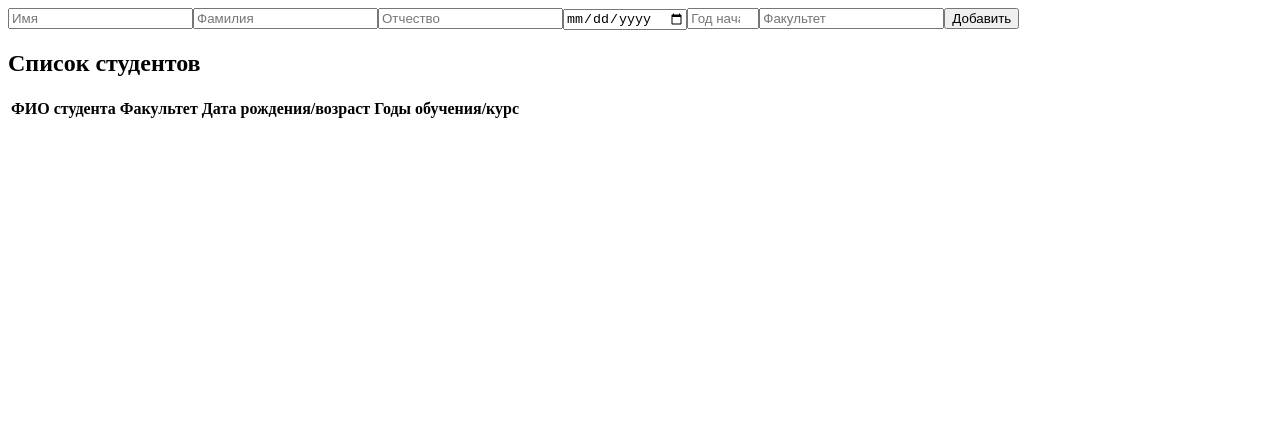
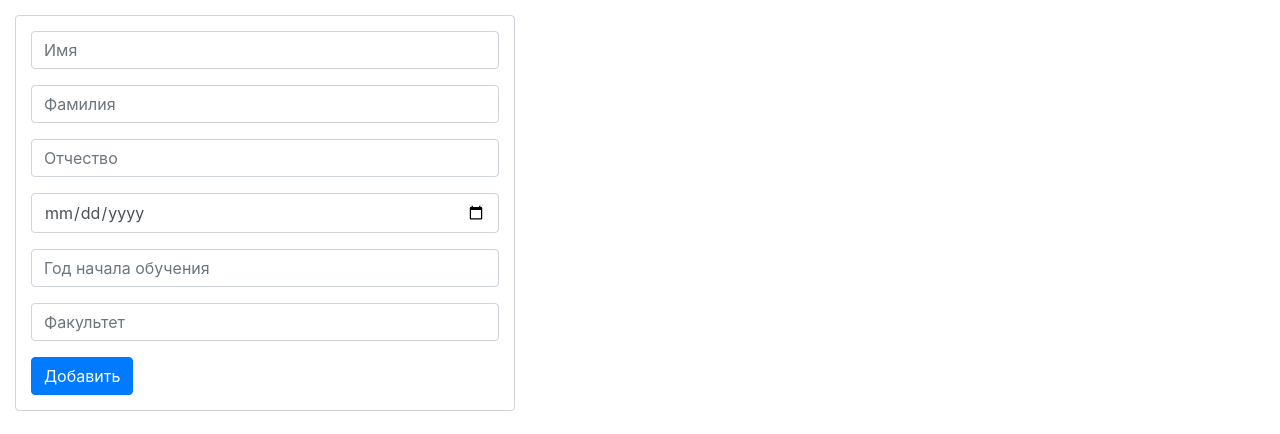
Before and after one commit to KatyaFront/---, a plain HTML site: page index.html in a window 1280 px wide. Shown: the top 434 px of the page. Drawn offline with nearby package versions, Linux system fonts and the light colour scheme.

Commit message:
form-table-bootstrap

```diff
--- a/index.html
+++ b/index.html
@@ -2,11 +2,16 @@
 <html lang="en">
 <head>
     <meta charset="UTF-8">
-    <meta name="viewport" content="width=device-width, initial-scale=1.0">
+    <meta name="viewport" content="width=device-width, initial-scale=1, shrink-to-fit=no">
     <title>Students table</title>
+    <link rel="stylesheet" href="https://maxcdn.bootstrapcdn.com/bootstrap/4.0.0/css/bootstrap.min.css" integrity="sha384-Gn5384xqQ1aoWXA+058RXPxPg6fy4IWvTNh0E263XmFcJlSAwiGgFAW/dAiS6JXm" crossorigin="anonymous">
+    <link rel="stylesheet" href="style.css">
     <script defer src="main.js"></script>
 </head>
 <body>
 
+    <script src="https://code.jquery.com/jquery-3.2.1.slim.min.js" integrity="sha384-KJ3o2DKtIkvYIK3UENzmM7KCkRr/rE9/Qpg6aAZGJwFDMVNA/GpGFF93hXpG5KkN" crossorigin="anonymous"></script>
+    <script src="https://cdnjs.cloudflare.com/ajax/libs/popper.js/1.12.9/umd/popper.min.js" integrity="sha384-ApNbgh9B+Y1QKtv3Rn7W3mgPxhU9K/ScQsAP7hUibX39j7fakFPskvXusvfa0b4Q" crossorigin="anonymous"></script>
+    <script src="https://maxcdn.bootstrapcdn.com/bootstrap/4.0.0/js/bootstrap.min.js" integrity="sha384-JZR6Spejh4U02d8jOt6vLEHfe/JQGiRRSQQxSfFWpi1MquVdAyjUar5+76PVCmYl" crossorigin="anonymous"></script>
 </body>
 </html>
--- a/main.js
+++ b/main.js
@@ -8,10 +8,16 @@
     let currentYear = currentDate.getFullYear();
     let currentMonth = (currentDate.getMonth() + 1).toString().padStart(2, '0'); // +1, так как месяцы начинаются с 0
     let currentDay = currentDate.getDate().toString().padStart(2, '0');
-    let formattedCurrentDate = `${currentDay}.${currentMonth}.${currentYear}`;
+    let formattedCurrentDate = `${currentYear}-${currentMonth}-${currentDay}`;
 
     // Создаём форму для добавления нового студента
     let formAddStudent = document.createElement('form');
+    let blockName = document.createElement('div');
+    let blockSurname = document.createElement('div');
+    let blockMiddleName = document.createElement('div');
+    let blockDateBirth = document.createElement('div');
+    let blockYearStartEducation = document.createElement('div');
+    let blockFaculty = document.createElement('div');
     let inputName = document.createElement('input');
     let inputSurname = document.createElement('input');
     let inputMiddleName = document.createElement('input');
@@ -20,6 +26,20 @@
     let inputFaculty = document.createElement('input');
     let btnAddStudent = document.createElement('button');
 
+    formAddStudent.classList.add('form');
+    blockName.classList.add('form-group');
+    blockSurname.classList.add('form-group');
+    blockMiddleName.classList.add('form-group');
+    blockDateBirth.classList.add('form-group');
+    blockYearStartEducation.classList.add('form-group');
+    blockFaculty.classList.add('form-group');
+    inputName.classList.add('form-control');
+    inputSurname.classList.add('form-control');
+    inputMiddleName.classList.add('form-control');
+    inputDateBirth.classList.add('form-control');
+    inputYearStartEducation.classList.add('form-control');
+    inputFaculty.classList.add('form-control');
+    btnAddStudent.classList.add('btn', 'btn-primary');
     inputName.placeholder = 'Имя';
     inputSurname.placeholder = 'Фамилия';
     inputMiddleName.placeholder = 'Отчество';
@@ -32,14 +52,22 @@
     inputYearStartEducation.min = '2000';
     inputYearStartEducation.max = currentYear;
     inputFaculty.placeholder = 'Факультет';
+    btnAddStudent.type = 'submit';
     btnAddStudent.textContent = 'Добавить';
 
-    formAddStudent.append(inputName, inputSurname, inputMiddleName, inputDateBirth, inputYearStartEducation, inputFaculty, btnAddStudent);
+    blockName.append(inputName);
+    blockSurname.append(inputSurname);
+    blockMiddleName.append(inputMiddleName);
+    blockDateBirth.append(inputDateBirth);
+    blockYearStartEducation.append(inputYearStartEducation);
+    blockFaculty.append(inputFaculty);
+    formAddStudent.append(blockName, blockSurname, blockMiddleName, blockDateBirth, blockYearStartEducation, blockFaculty, btnAddStudent);
     document.body.append(formAddStudent);
 
     // Создаём таблицу студентов
     let titleTable = document.createElement('h2');
     titleTable.textContent = 'Список студентов';
+    titleTable.classList.add('text-muted');
 
     let tableStudents = document.createElement('table');
     let thead = document.createElement('thead');
@@ -49,6 +77,8 @@
     let thDateBirthAge = document.createElement('th');
     let thYearEducationCourse = document.createElement('th');
     let tbody = document.createElement('tbody');
+
+    tableStudents.classList.add('table', 'table-bordered');
 
     thFullName.textContent = 'ФИО студента';
     thFaculty.textContent = 'Факультет';
@@ -62,6 +92,7 @@
 
     // Создаём функцию, которая возвращает строку с новым студентом
     function getNewStudentItem(studentsArray, index) {
+        // создаём ячейки
         let trNewStudent = document.createElement('tr');
         let tdFullName = document.createElement('td');
         let tdFaculty = document.createElement('td');
@@ -69,22 +100,32 @@
         let tdYearEducationCourse = document.createElement('td');
 
         // Вычисляем возраст студента
-        // let now = new Date(); //Текущя дата
-        // let today = new Date(now.getFullYear(), now.getMonth(), now.getDate()); //Текущя дата без времени
-        // let dob = studentsArray[index].dateBirth; //Дата рождения
-        // let dobnow = new Date(currentYear, dob.getMonth(), dob.getDate()); //ДР в текущем году
-        // let ageStudent = currentYear - dob.getFullYear(); //Возраст
-        // //Если ДР в этом году ещё предстоит, то вычитаем из ageStudent один год
-        // if (formattedCurrentDate < dobnow) {
-        //     ageStudent = ageStudent - 1;
-        // };
+        let now = new Date(); //Текущя дата
+        let today = new Date(now.getFullYear(), now.getMonth(), now.getDate()); //Текущя дата без времени
+        let dob = new Date(studentsArray[index].dateBirth); //Дата рождения
+        let dobnow = new Date(today.getFullYear(), dob.getMonth(), dob.getDate()); //ДР в текущем году
+        let ageStudent = today.getFullYear() - dob.getFullYear(); //Возраст = текущий год - год рождения
+        //Если ДР в этом году ещё предстоит, то вычитаем из age один год
+        if (today < dobnow) {
+            ageStudent = ageStudent - 1;
+        };
 
-        let ageStudent = formattedCurrentDate - studentsArray[index].dateBirth;
+        // Приводим дату рождения в нужный нам формат
+        let dataBirth = studentsArray[index].dateBirth;
+        // Разбиваем строку на части (год, месяц, день)
+        let parts = dataBirth.split("-");
+        // Создаем новую дату в нужном формате
+        let formattedDataBirth = parts[2] + "." + parts[1] + "." + parts[0];
 
+        // добавляем контент в ячейки
         tdFullName.textContent = `${studentsArray[index].surname} ${studentsArray[index].name} ${studentsArray[index].middleName}`;
         tdFaculty.textContent = studentsArray[index].faculty;
-        tdDateBirthAge = `${studentsArray[index].dateBirth} (${ageStudent} лет)`;
-        tdYearEducationCourse = `${studentsArray[index].yearStartEducation}-${currentYear} (${currentYear - studentsArray[index].yearStartEducation} курс)`;
+        tdDateBirthAge.textContent = `${formattedDataBirth} (${ageStudent} лет)`;
+        if (studentsArray[index].yearStartEducation <= currentYear - 4) {
+            tdYearEducationCourse.textContent = `${studentsArray[index].yearStartEducation}-${studentsArray[index].yearStartEducation + 4} (закончил)`;
+        } else {
+            tdYearEducationCourse.textContent = `${studentsArray[index].yearStartEducation}-${currentYear} (${currentYear - studentsArray[index].yearStartEducation + 1} курс)`;
+        };
 
         trNewStudent.append(tdFullName, tdFaculty, tdDateBirthAge, tdYearEducationCourse);
 
@@ -107,9 +148,9 @@
         e.preventDefault();
 
         // игнорируем создание элемента, если пользователь ничего не ввёл хотябы в одно поле (кроме отчества)
-        // if (!NameValue || !SurnameValue || !dateBirthValue || !yearStartEducationValue || !facultyValue) {
-        //     return;
-        // };
+        if (!inputName.value.trim() || !inputSurname.value.trim() || !inputDateBirth.value || !inputYearStartEducation.value || !inputFaculty.value.trim()) {
+            return;
+        };
 
         // Создаём переменные с обработанными данными из полей ввода
         let NameValue = inputName.value.trim();
@@ -123,7 +164,7 @@
         let birthYear = dateBirthValue.getFullYear();
         let birthMonth = (dateBirthValue.getMonth() + 1).toString().padStart(2, '0'); // +1, так как месяцы начинаются с 0
         let birthDay = dateBirthValue.getDate().toString().padStart(2, '0');
-        let formattedDateBirth = `${birthDay}.${birthMonth}.${birthYear}`;
+        let formattedDateBirth = `${birthYear}-${birthMonth}-${birthDay}`;
 
         // Добавление созданных элементов в массив
         arrStudents.push({
@@ -146,5 +187,4 @@
         inputYearStartEducation.value = '';
         inputFaculty.value = '';
     });
-
 })();
--- /dev/null
+++ b/style.css
@@ -0,0 +1,11 @@
+body {
+    padding: 15px;
+}
+
+.form {
+    margin-bottom: 30px;
+    padding: 15px;
+    max-width: 500px;
+    border: 1px solid rgb(206, 212, 218);
+    border-radius: 4px;
+}
```
